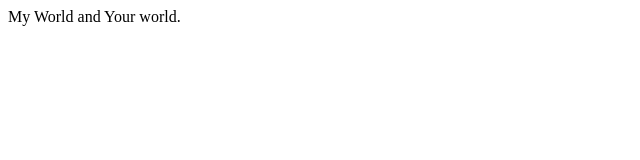
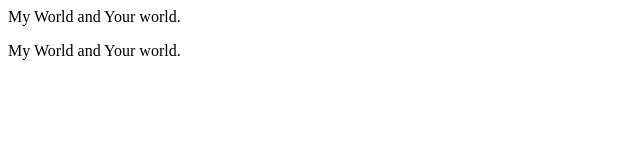
Before and after one commit to Anil-kumar9861/Project, a plain HTML site: page index.html in a window 1280 px wide. Shown: the whole page, without its empty margins (0-640 px from the left). Drawn offline with Linux system fonts and the light colour scheme.

Commit message:
add feature branch

```diff
--- a/index.html
+++ b/index.html
@@ -4,5 +4,6 @@
     </head>
     <body>
         <p>My World and Your world.</p>
+        <p>My World and Your world.</p>
     </body>
 </html>
```
